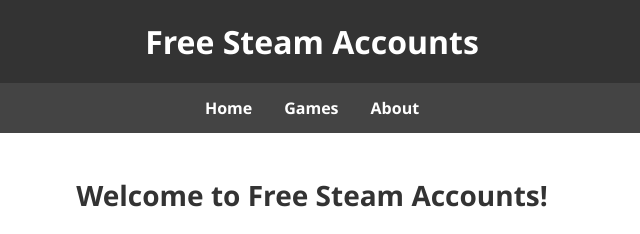
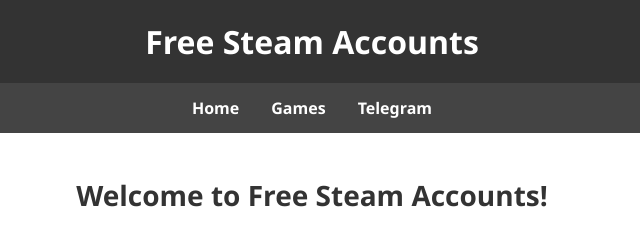
Before and after one commit to freesteamaccounts/steam, a plain HTML site: page index.html in a window 1280 px wide. Shown: the top 234 px of the page, 328-968 px from the left. Drawn offline with Linux system fonts and the light colour scheme.

Commit message:
Update index.html

```diff
--- a/index.html
+++ b/index.html
@@ -17,7 +17,7 @@
         <ul>
             <li class="active"><a href="index.html">Home</a></li>
             <li><a href="games.html">Games</a></li>
-            <li><a href="#">About</a></li>
+            <li><a href="telegram.html">Telegram</a></li>
         </ul>
     </nav>
 
```
